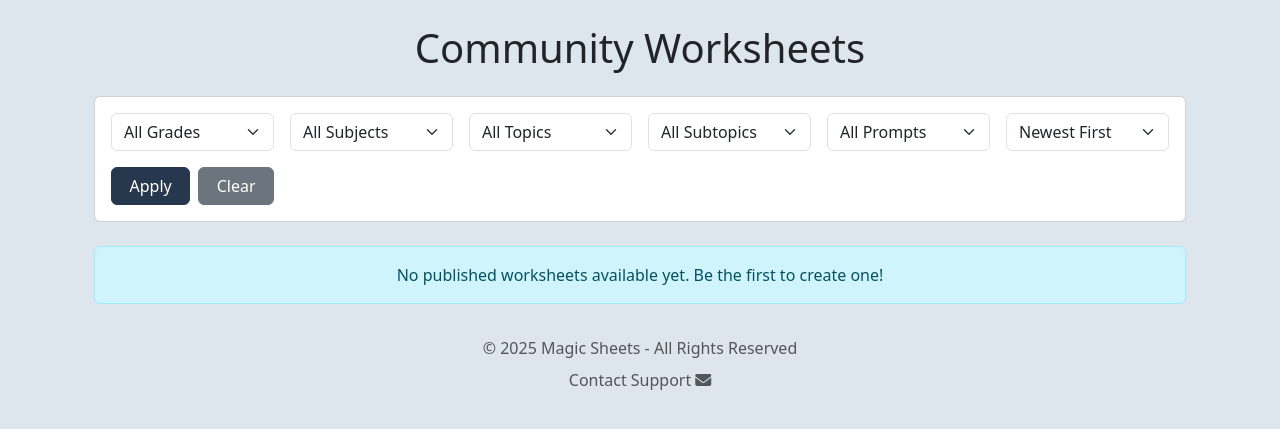
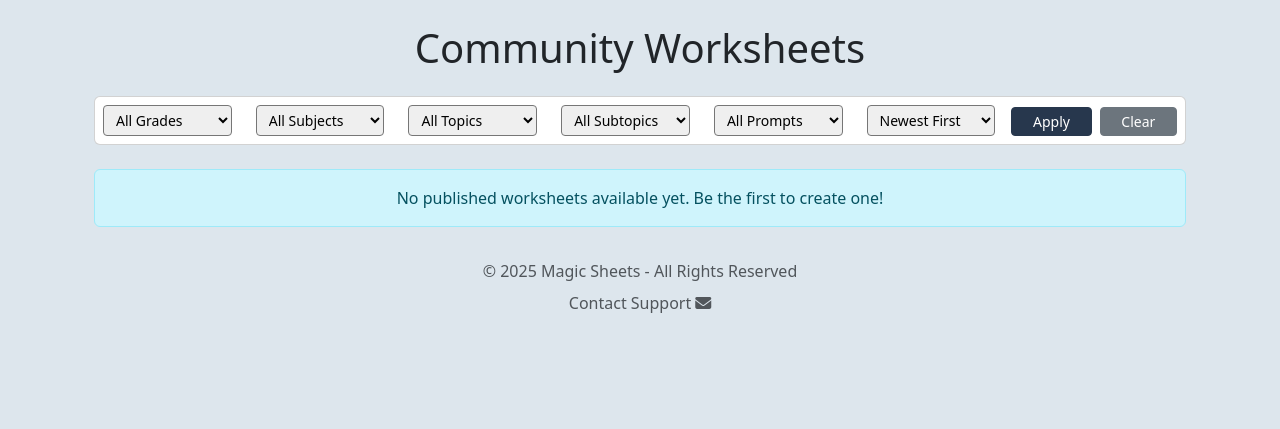
Before and after one commit to donnmaldonado/magic_sheets, a Django app: page /communitysheets/ in a window 1280 px wide. Shown: the part 74-503 px from the top of the page. Run offline with Django 5.2, Linux system fonts and the light colour scheme; data that the repository does not hold is empty.

Commit message:
updated filter bar on community sheets

```diff
--- a/main/templates/communitysheets.html
+++ b/main/templates/communitysheets.html
@@ -8,10 +8,12 @@
 
     <!-- Filter Form -->
     <div class="card mb-4">
-        <div class="card-body">
+        <div class="card-body" style="padding: 0.5rem;">
             <form id="filterForm" method="GET" class="row g-3 align-items-end">
+                <div class="col-md-10">
+                    <div class="row">
                         <div class="col-md-2">
-                    <select class="form-select" id="grade_level" name="grade_level">
+                            <select class="form-select-sm w-100" id="grade_level" name="grade_level">
                                 <option value="">All Grades</option>
                                 {% for grade in grade_levels %}
                                     <option value="{{ grade.id }}" {% if selected_grade == grade.id|stringformat:"i" %}selected{% endif %}>
@@ -21,7 +23,7 @@
                             </select>
                         </div>
                         <div class="col-md-2">
-                    <select class="form-select" id="subject" name="subject">
+                            <select class="form-select-sm w-100" id="subject" name="subject">
                                 <option value="">All Subjects</option>
                                 {% for subj in subjects %}
                                     <option value="{{ subj.id }}" {% if selected_subject == subj.id|stringformat:"i" %}selected{% endif %}>
@@ -31,7 +33,7 @@
                             </select>
                         </div>
                         <div class="col-md-2">
-                    <select class="form-select" id="topic" name="topic">
+                            <select class="form-select-sm w-100" id="topic" name="topic">
                                 <option value="">All Topics</option>
                                 {% for t in topics %}
                                     <option value="{{ t.id }}" {% if selected_topic == t.id|stringformat:"i" %}selected{% endif %}>
@@ -41,7 +43,7 @@
                             </select>
                         </div>
                         <div class="col-md-2">
-                    <select class="form-select" id="subtopic" name="subtopic">
+                            <select class="form-select-sm w-100" id="subtopic" name="subtopic">
                                 <option value="">All Subtopics</option>
                                 {% for st in subtopics %}
                                     <option value="{{ st.id }}" {% if selected_subtopic == st.id|stringformat:"i" %}selected{% endif %}>
@@ -51,7 +53,7 @@
                             </select>
                         </div>
                         <div class="col-md-2">
-                    <select class="form-select" id="prompt_name" name="prompt_name">
+                            <select class="form-select-sm w-100" id="prompt_name" name="prompt_name">
                                 <option value="">All Prompts</option>
                                 {% for pn in prompt_names %}
                                     <option value="{{ pn }}" {% if selected_prompt_name == pn %}selected{% endif %}>
@@ -61,16 +63,20 @@
                             </select>
                         </div>
                         <div class="col-md-2">
-                    <select class="form-select" name="sort_by">
+                            <select class="form-select-sm w-100" name="sort_by">
                                 <option value="date_desc" {% if selected_sort == 'date_desc' %}selected{% endif %}>Newest First</option>
                                 <option value="date_asc" {% if selected_sort == 'date_asc' %}selected{% endif %}>Oldest First</option>
                                 <option value="likes_desc" {% if selected_sort == 'likes_desc' %}selected{% endif %}>Most Liked</option>
                                 <option value="likes_asc" {% if selected_sort == 'likes_asc' %}selected{% endif %}>Least Liked</option>
+                                <option value="rating_desc" {% if selected_sort == 'rating_desc' %}selected{% endif %}>Highest Rated</option>
+                                <option value="rating_asc" {% if selected_sort == 'rating_asc' %}selected{% endif %}>Lowest Rated</option>
                             </select>
                         </div>
-                <div class="col-md-2 d-flex gap-2 align-items-end">
-                    <button type="submit" class="btn custom-blue-btn flex-grow-1">Apply</button>
-                    <a href="{% url 'communitysheets' %}" class="btn btn-secondary flex-grow-1">Clear</a>
+                    </div>
+                </div>
+                <div class="col-md-2 ms-auto d-flex gap-2 align-items-end">
+                     <button type="submit" class="btn custom-blue-btn btn-sm flex-grow-1 btn-smaller">Apply</button>
+                    <a href="{% url 'communitysheets' %}" class="btn btn-secondary btn-sm flex-grow-1 btn-smaller">Clear</a>
                 </div>
             </form>
         </div>
@@ -256,6 +262,9 @@ document.addEventListener('DOMContentLoaded', function() {
 .review-link:hover small {
     color: #27374D!important;
 }
+.btn-smaller {
+    padding: 0.20rem 0.20rem;
+}
 </style>
 {% endblock %}
 {% endblock %}
--- a/main/views.py
+++ b/main/views.py
@@ -293,6 +293,10 @@ def communitysheets(request):
         published_sheets = published_sheets.annotate(total_likes=models.Count('likes')).order_by('-total_likes')
     elif sort_by == 'likes_asc':
         published_sheets = published_sheets.annotate(total_likes=models.Count('likes')).order_by('total_likes')
+    elif sort_by == 'rating_desc':
+        published_sheets = published_sheets.annotate(avg_rating=models.Avg('reviews__rating')).order_by('-avg_rating')
+    elif sort_by == 'rating_asc':
+        published_sheets = published_sheets.annotate(avg_rating=models.Avg('reviews__rating')).order_by('avg_rating')
 
     # Get all available options for filters
     grade_levels = GradeLevel.objects.all()
```
Also changed, not shown: main/templates/viewsheet.html (+0 -8 lines). Lines whose indentation alone changed are shown as unchanged.
